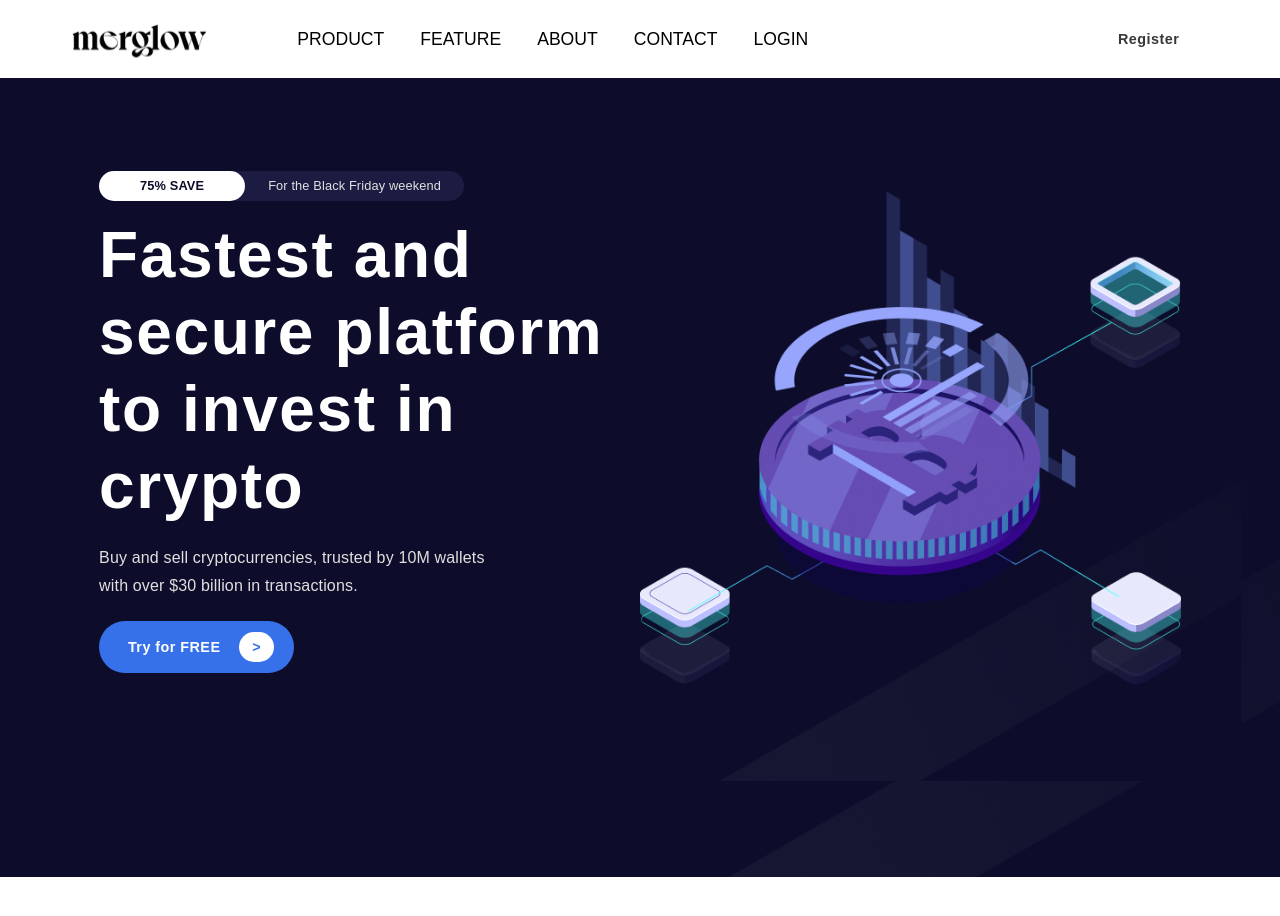
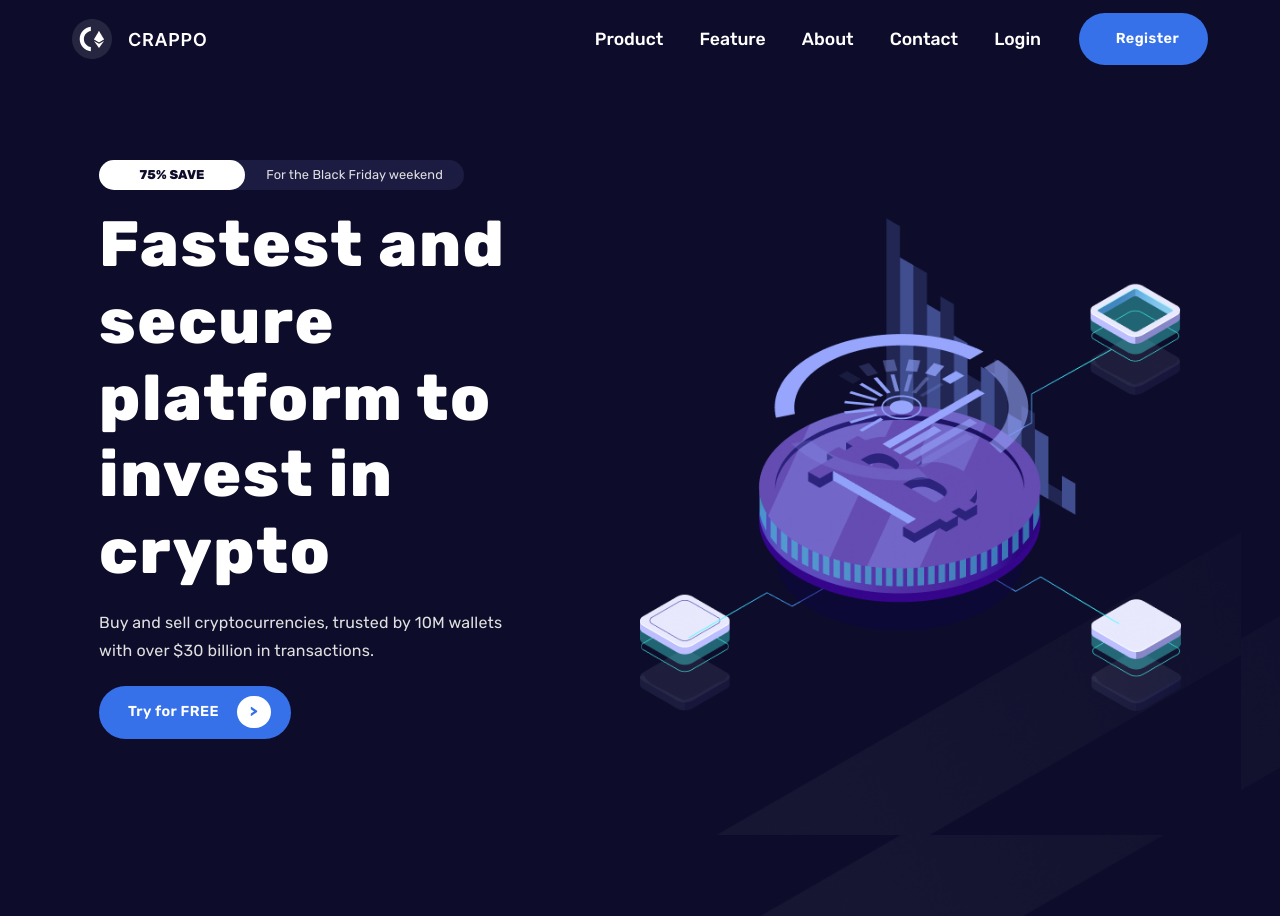
Before and after one commit to joestackss/crappo-react, a React (Create React App) app: page / in a window 1280 px wide. Shown: the top 916 px of the page. Before the commit the page ends 877 px from the top, so only its background shows below. Built offline with nearby package versions, Linux system fonts and the light colour scheme.

Commit message:
navigation

```diff
--- a/public/index.html
+++ b/public/index.html
@@ -1,15 +1,15 @@
 <!DOCTYPE html>
 <html lang="en">
+
 <head>
   <meta charset="utf-8" />
   <link rel="icon" href="%PUBLIC_URL%/favicon.ico" />
   <meta name="viewport" content="width=device-width, initial-scale=1" />
   <meta name="theme-color" content="#000000" />
-    <meta
-      name="description"
-      content="Web site created using create-react-app"
-    />
+  <meta name="description" content="Web site created using create-react-app" />
   <link rel="apple-touch-icon" href="%PUBLIC_URL%/logo192.png" />
+  <link href="https://fonts.googleapis.com/css2?family=Rubik:wght@300;400;500;600;700;800&display=swap"
+    rel="stylesheet" />
   <!--
       manifest.json provides metadata used when your web app is installed on a
       user's mobile device or desktop. See https://developers.google.com/web/fundamentals/web-app-manifest/
@@ -26,6 +26,7 @@
     -->
   <title>React App</title>
 </head>
+
 <body>
   <noscript>You need to enable JavaScript to run this app.</noscript>
   <div id="root"></div>
@@ -40,4 +41,5 @@
       To create a production bundle, use `npm run build` or `yarn build`.
     -->
 </body>
+
 </html>
--- a/src/App.css
+++ b/src/App.css
@@ -178,19 +178,9 @@ p {
   scroll-behavior: smooth;
 }
 
-html {
-  font-size: 1rem;
-}
-
-body {
-  font-size: 1rem;
-  line-height: 1.6;
-  font-family: var(--fnt-base);
-  color: var(--clr-black);
-}
-
 ul {
   list-style-type: none;
+  color: #fff;
 }
 
 a {
@@ -216,15 +206,6 @@ img {
   width: 100%;
   height: 100%;
   object-fit: cover;
-}
-
-button {
-  cursor: pointer;
-  outline: 0;
-  border: none;
-  background-color: transparent;
-  font-family: inherit;
-  font-size: 1.1rem;
 }
 
 input,
@@ -283,7 +264,7 @@ select {
 }
 
 .nav-width {
-  width: 20%;
+  width: 75%;
 }
 
 .nav-width-1 {
--- a/src/components/Navbar/Navbar.css
+++ b/src/components/Navbar/Navbar.css
@@ -3,13 +3,11 @@
     top: 0;
     left: 0;
     height: 78px;
-    background-color: var(--clr-white);
+    background-color: #0D0D2B;
     z-index: 999;
 }
 
-.navbar-brand {
-    color: var(--clr-black);
-}
+
 
 .hamburger-menu {
     display: flex;
@@ -25,7 +23,7 @@
 .bar-middle,
 .bar-bottom {
     height: 3px;
-    background-color: var(--clr-black);
+    background-color: #fff;
     transform-origin: left;
     transition: var(--transition);
 }
@@ -47,7 +45,7 @@
     position: fixed;
     right: 0;
     top: 0;
-    background-color: var(--clr-white);
+    background-color: #3671E9;
     height: 100%;
     width: 100%;
     box-shadow: rgba(0, 0, 0, 0.24) 0px 3px 8px;
@@ -73,8 +71,9 @@
     transition: var(--transition);
 }
 
+
 .navbar-nav li:hover {
-    color: var(--clr-black);
+    color: #FFEA31;
 }
 
 .navbar-social li {
@@ -95,8 +94,8 @@
 }
 
 .navbar-btns button:hover {
-    background-color: var(--clr-gintaras);
-    color: var(--clr-white);
+    background-color: #fff;
+    color: #3671E9;
 }
 
 @media screen and (min-width: 578px) {
@@ -141,26 +140,10 @@
         font-size: 1.1rem;
         font-weight: 500;
         margin-left: 36px;
-        text-transform: uppercase;
     }
 
     .navbar-nav li:hover {
-        color: var(--clr-gintaras);
-    }
-
-    .navbar-social {
-        margin-left: 60px;
-    }
-
-    .navbar-social li {
-        display: flex;
-        align-items: center;
-        justify-content: center;
-        transition: var(--transition);
-    }
-
-    .navbar-social li:hover {
-        color: var(--clr-gintaras);
+        color: #3671E9;
     }
 }
 
--- a/src/components/Navbar/Navbar.jsx
+++ b/src/components/Navbar/Navbar.jsx
@@ -11,10 +11,10 @@ const Navbar = () => {
   return (
     <nav className="navbar w-100 flex">
       <div className="containers w-100">
-        <div className="navbar-content flex fw-7">
+        <div className="navbar-content flex fw-3">
           <div className="brand-and-toggler flex flex-between nav-width">
-            <Link to="/" className="navbar-brand fs-26">
-              <img src="merglow-logo.svg" alt="logo" />
+            <Link to="/" className="navbar-brand">
+              <img src="logo.svg" alt="logo" />
             </Link>
             <div
               type="button"
@@ -52,8 +52,8 @@ const Navbar = () => {
                   <Link to="/About Us">Login</Link>
                 </li>
               </ul>
-              <div className="flex navbar-btns">
-                <button type="button" className="btn">
+              <div className="flex navbar-btns ">
+                <button type="button" className="btn btn-blue">
                   <span>Register</span>
                 </button>
               </div>
```
Also changed, not shown: public/logo.svg (renamed from src/crypto-images/logo.svg). Lines whose indentation alone changed are shown as unchanged.
